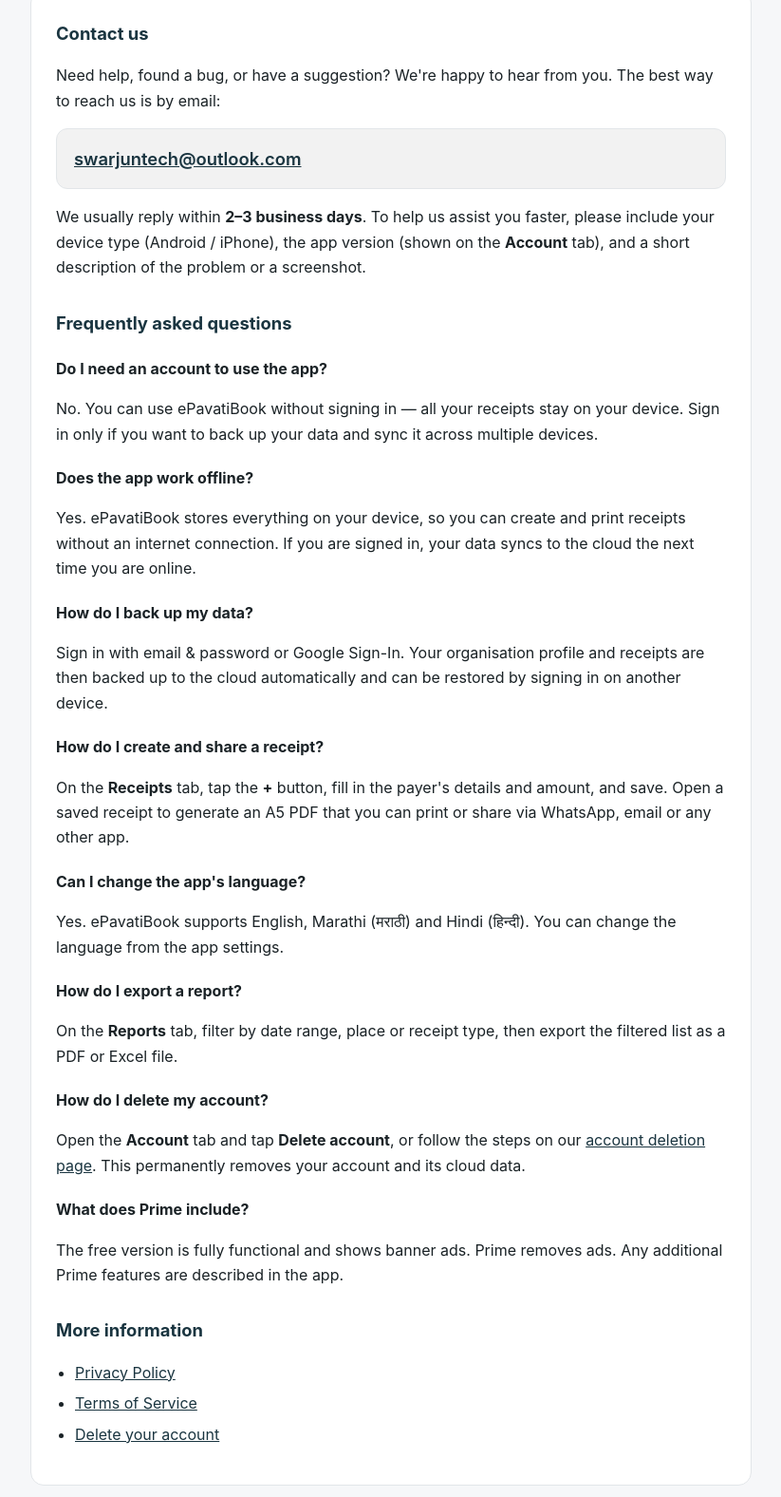
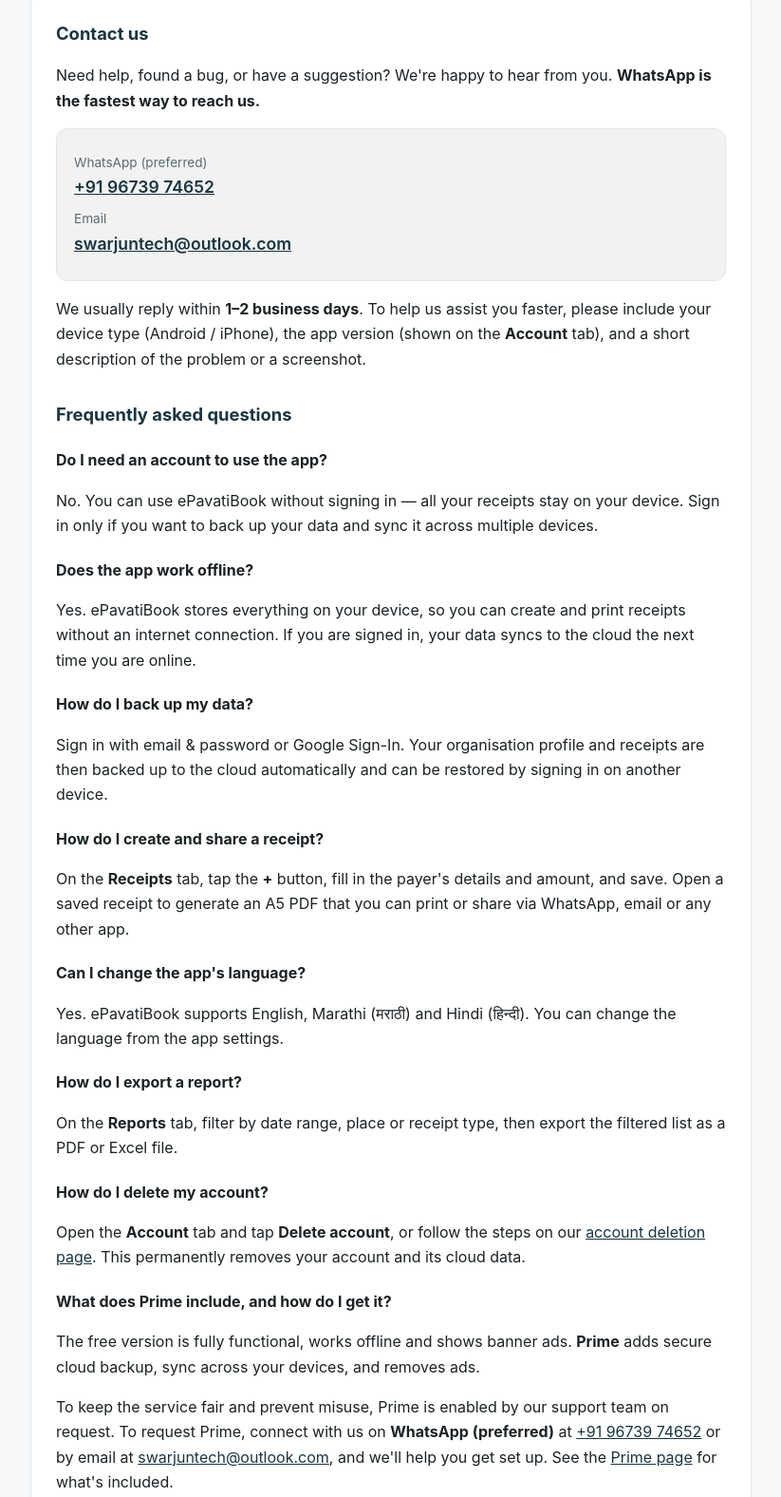
Before and after one commit to swarjun/ePavatiBook, a plain HTML site: page support.html in a window 1280 px wide. Shown: the part 216-1792 px from the top of the page at 95% size, without its empty margins (228-1051 px from the left). Drawn offline with Linux system fonts and the light colour scheme.

Commit message:
Revise contact methods and Prime feature details
Updated contact information and improved clarity on Prime features.

```diff
--- a/support.html
+++ b/support.html
@@ -58,7 +58,9 @@
     padding: 16px 18px;
     margin: 6px 0 4px;
   }
-  .contact .email { font-size: 1.15rem; font-weight: 600; }
+  .contact .channel { margin: 8px 0; }
+  .contact .channel .label { color: var(--muted); font-size: .85rem; }
+  .contact .channel .value { font-size: 1.1rem; font-weight: 600; }
   footer {
     text-align: center;
     color: var(--muted);
@@ -80,15 +82,20 @@
     <h2>Contact us</h2>
     <p>
       Need help, found a bug, or have a suggestion? We're happy to hear from
-      you. The best way to reach us is by email:
+      you. <strong>WhatsApp is the fastest way to reach us.</strong>
     </p>
     <div class="contact">
-      <div class="email">
-        <a href="mailto:swarjuntech@outlook.com?subject=ePavatiBook%20support">swarjuntech@outlook.com</a>
+      <div class="channel">
+        <div class="label">WhatsApp (preferred)</div>
+        <div class="value"><a href="https://wa.me/919673974652">+91 96739 74652</a></div>
+      </div>
+      <div class="channel">
+        <div class="label">Email</div>
+        <div class="value"><a href="mailto:swarjuntech@outlook.com?subject=ePavatiBook%20support">swarjuntech@outlook.com</a></div>
       </div>
     </div>
     <p>
-      We usually reply within <strong>2–3 business days</strong>. To help us
+      We usually reply within <strong>1–2 business days</strong>. To help us
       assist you faster, please include your device type (Android / iPhone),
       the app version (shown on the <strong>Account</strong> tab), and a short
       description of the problem or a screenshot.
@@ -145,10 +152,20 @@
       removes your account and its cloud data.
     </p>
 
-    <h3>What does Prime include?</h3>
+    <h3>What does Prime include, and how do I get it?</h3>
     <p>
-      The free version is fully functional and shows banner ads. Prime removes
-      ads. Any additional Prime features are described in the app.
+      The free version is fully functional, works offline and shows banner ads.
+      <strong>Prime</strong> adds secure cloud backup, sync across your
+      devices, and removes ads.
+    </p>
+    <p>
+      To keep the service fair and prevent misuse, Prime is enabled by our
+      support team on request. To request Prime, connect with us on
+      <strong>WhatsApp (preferred)</strong> at
+      <a href="https://wa.me/919673974652">+91 96739 74652</a> or by email at
+      <a href="mailto:swarjuntech@outlook.com?subject=ePavatiBook%20Prime%20request">swarjuntech@outlook.com</a>,
+      and we'll help you get set up. See the
+      <a href="prime.html">Prime page</a> for what's included.
     </p>
 
     <h2>More information</h2>
```
